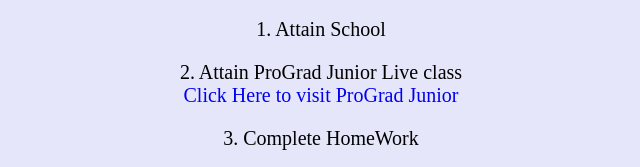
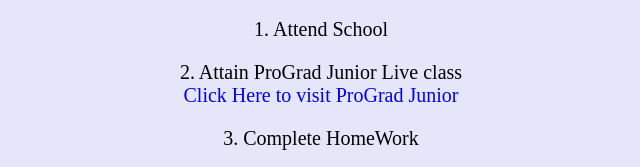
Before and after one commit to riyaraipure/S7G5-7, a plain HTML site: page index.html in a window 1280 px wide. Shown: the part 447-614 px from the top of the page, 319-959 px from the left. Drawn offline with Linux system fonts and the light colour scheme; a web font is replaced by a local one.

Commit message:
Update index.html

```diff
--- a/index.html
+++ b/index.html
@@ -13,7 +13,7 @@
     <br>
     <label for="">STAY ON SCHEDULE</label>
     <div>
-        <p>1. Attain School</p>
+        <p>1. Attend School</p>
         <p>
             2. Attain ProGrad Junior Live class
             <br>
```
